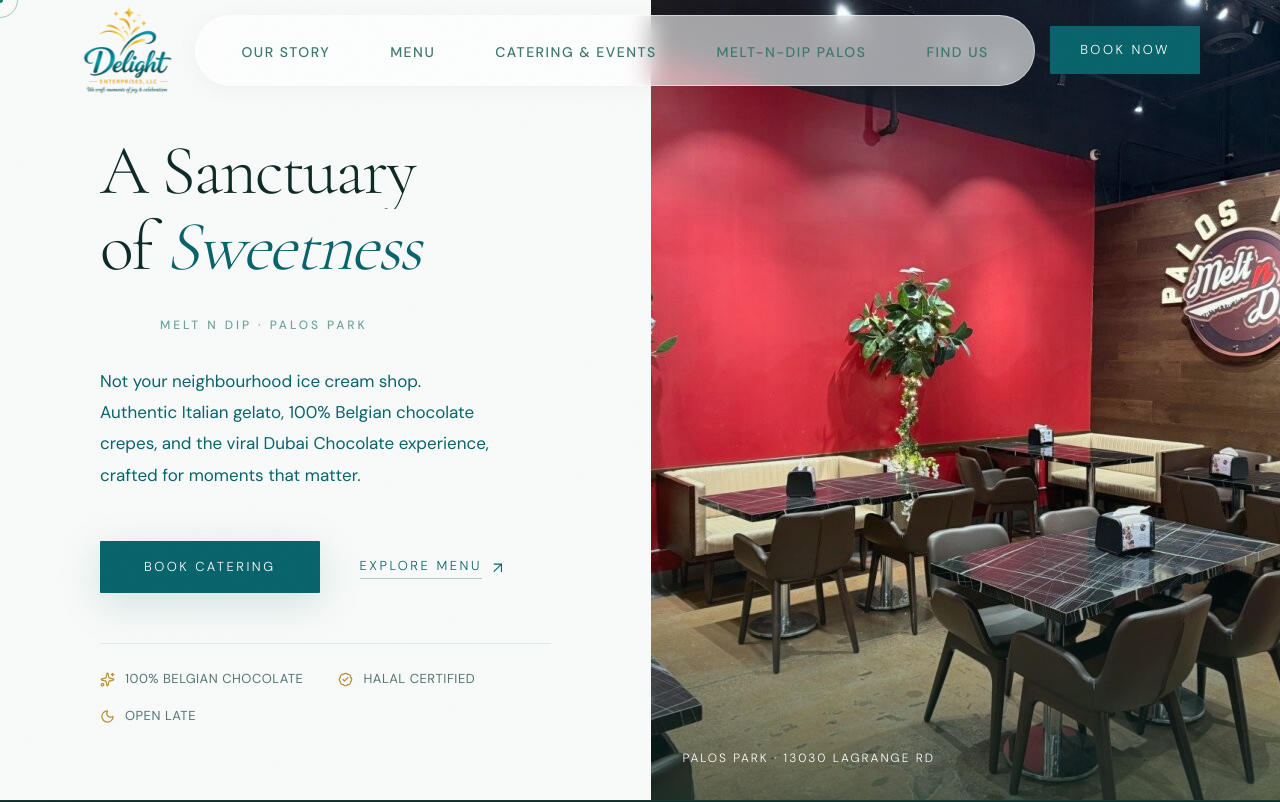
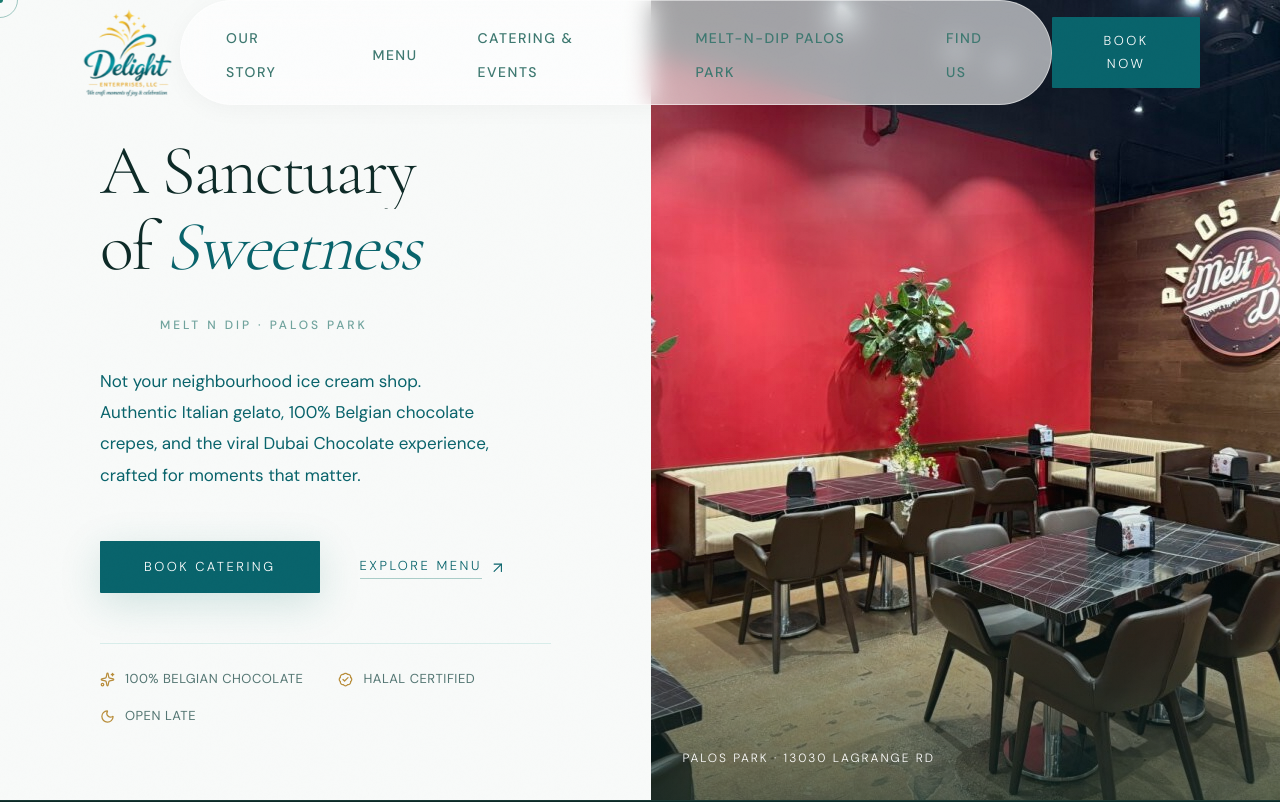
Before and after one commit to DeveTeam80/melt-n-dip, a Next.js app: page / in a window 1280 px wide. Shown: the top 802 px of the page. Built offline with nearby package versions, Linux system fonts and the light colour scheme.

Commit message:
minor changes

```diff
--- a/src/components/Navbar.tsx
+++ b/src/components/Navbar.tsx
@@ -10,7 +10,7 @@
   { label: "Our Story", href: "/#about" },
   { label: "Menu", href: "/#products" },
   { label: "Catering & Events", href: "/catering" },
-  { label: "Melt-n-dip palos", href: "/melt-n-dip-palos-park" },
+  { label: "Melt-n-dip Palos Park", href: "/melt-n-dip-palos-park" },
   { label: "Find Us", href: "/#location" },
 ];
 
```
